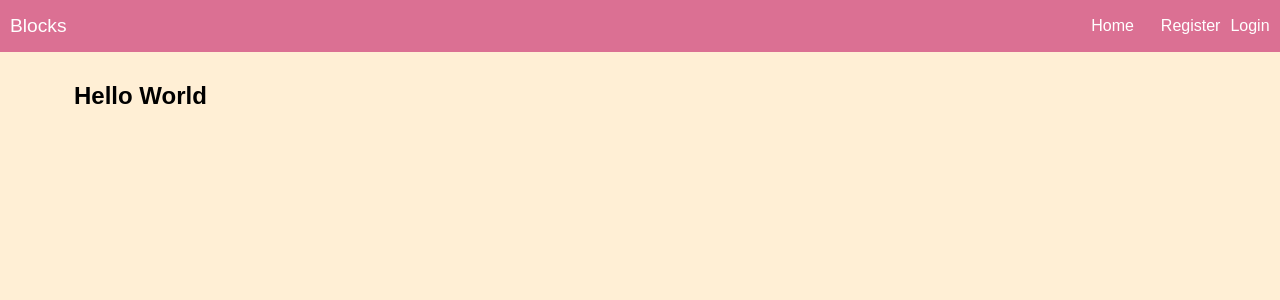
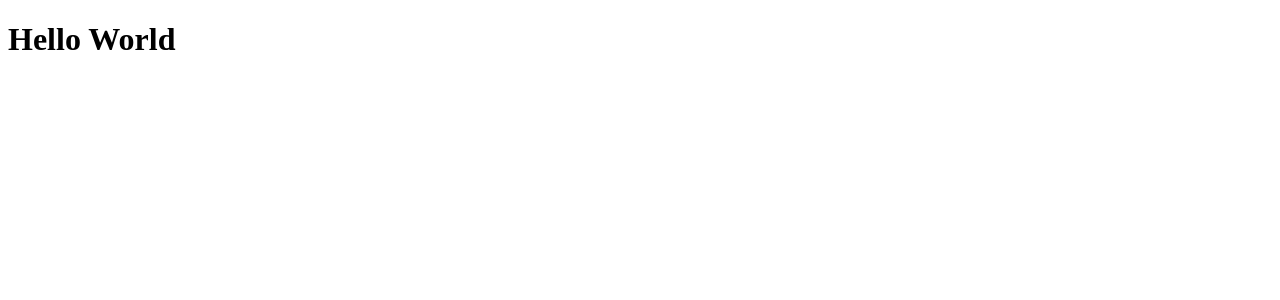
Before and after one commit to margaiwangara/Blocks.API, a Next.js app in the folder client/: page / in a window 1280 px wide. Shown: the top 300 px of the page. Built offline with nearby package versions, Linux system fonts and the light colour scheme.

Commit message:
added _app file in client pages folder for state persistence

```diff
--- /dev/null
+++ b/client/pages/_app.js
@@ -0,0 +1,16 @@
+import App from 'next/app';
+import { AuthProvider } from '../context/appContext';
+
+class MyApp extends App {
+  render() {
+    const { Component, pageProps } = this.props;
+
+    return (
+      <AuthProvider>
+        <Component {...pageProps} />
+      </AuthProvider>
+    );
+  }
+}
+
+export default MyApp;
--- a/client/pages/index.js
+++ b/client/pages/index.js
@@ -1,8 +1,8 @@
 import React from 'react';
 import withLayout from '../hocs/withLayout';
 
-function App() {
+function Homepage() {
   return <h1>Hello World</h1>;
 }
 
-export default withLayout(App);
+export default Homepage;
--- a/client/pages/login.js
+++ b/client/pages/login.js
@@ -20,4 +20,4 @@ function Login() {
   return <AuthForm path="login" btnText="Login" />;
 }
 
-export default withLayout(Login);
+export default Login;
--- a/client/pages/register.js
+++ b/client/pages/register.js
@@ -20,4 +20,4 @@ function Register() {
   return <AuthForm path="register" btnText="Register" />;
 }
 
-export default withLayout(Register);
+export default Register;
```
